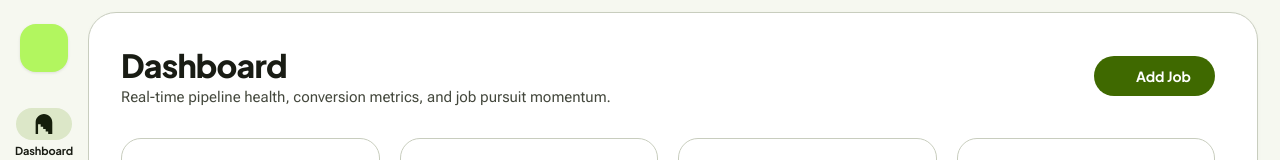
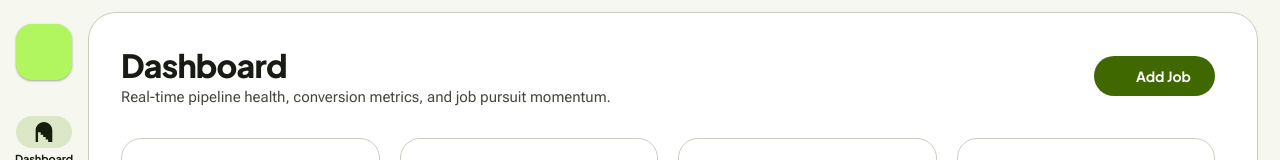
Before and after one commit to sumanxcodes/JobTrail, a Next.js app: page /dashboard in a window 1280 px wide. Shown: the top 160 px of the page. Built offline with nearby package versions, Linux system fonts and the light colour scheme; no server answers; the database is empty.

Commit message:
style(layout): align navigation rail FAB with exact M3 56x56dp geometry and Level 3 elevation

```diff
--- a/app/globals.css
+++ b/app/globals.css
@@ -457,7 +457,7 @@ a {
   letter-spacing: -0.01em;
 }
 
-/* M3 Floating Action Button (FAB) inside Rail - Flat / 0dp Resting Elevation */
+/* Canonical M3 Standard FAB (56x56dp, 16dp Corner Radius, Level 3 Elevation) */
 .m3-fab-btn {
   width: 56px;
   height: 56px;
@@ -469,14 +469,20 @@ a {
   justify-content: center;
   border: none;
   cursor: pointer;
-  box-shadow: none;
+  box-shadow: 0 1px 3px 0 rgba(0, 0, 0, 0.12), 0 1px 2px 0 rgba(0, 0, 0, 0.24);
   transition: all 0.2s cubic-bezier(0.2, 0, 0, 1);
   text-decoration: none;
+  position: relative;
 }
 
 .m3-fab-btn:hover {
-  filter: brightness(1.05);
-  box-shadow: 0 1px 4px rgba(0, 0, 0, 0.08);
+  box-shadow: 0 4px 8px 3px rgba(0, 0, 0, 0.15), 0 1px 3px 0 rgba(0, 0, 0, 0.3);
+  transform: translateY(-1px) scale(1.02);
+}
+
+.m3-fab-btn:active {
+  box-shadow: 0 1px 3px 0 rgba(0, 0, 0, 0.12), 0 1px 2px 0 rgba(0, 0, 0, 0.24);
+  transform: translateY(0) scale(0.98);
 }
 
 /* M3 Rail Bottom Circular Outlined Buttons (48×48px) */
--- a/components/layout/NavigationRail.tsx
+++ b/components/layout/NavigationRail.tsx
@@ -56,34 +56,14 @@ export function NavigationRail() {
       <aside className="m3-nav-rail" aria-label="Main Navigation">
         {/* Top Group: Quick Add FAB & Navigation Destinations */}
         <div style={{ display: 'flex', flexDirection: 'column', alignItems: 'center', width: '100%', gap: '1.25rem' }}>
-          {/* Canonical M3 Floating Action Button (FAB) for Quick Job Add */}
+          {/* Canonical M3 Standard FAB (56x56dp, 16dp corner radius) */}
           <button
             onClick={() => setIsNewSheetOpen(true)}
             className="m3-fab-btn"
             title="Add New Application"
             aria-label="Add New Application"
             style={{
-              width: '48px',
-              height: '48px',
-              borderRadius: '16px',
-              backgroundColor: 'var(--md-sys-color-primary-container)',
-              color: 'var(--md-sys-color-on-primary-container)',
-              border: 'none',
-              cursor: 'pointer',
-              display: 'flex',
-              alignItems: 'center',
-              justifyContent: 'center',
-              boxShadow: '0 1px 3px rgba(0, 0, 0, 0.1)',
-              transition: 'all 0.2s cubic-bezier(0.2, 0, 0, 1)',
               marginBottom: '0.75rem',
-            }}
-            onMouseEnter={(e) => {
-              e.currentTarget.style.boxShadow = '0 3px 8px rgba(0, 0, 0, 0.18)';
-              e.currentTarget.style.transform = 'scale(1.04)';
-            }}
-            onMouseLeave={(e) => {
-              e.currentTarget.style.boxShadow = '0 1px 3px rgba(0, 0, 0, 0.1)';
-              e.currentTarget.style.transform = 'scale(1)';
             }}
           >
             <span className="material-symbols-outlined" style={{ fontSize: '24px' }}>
```
